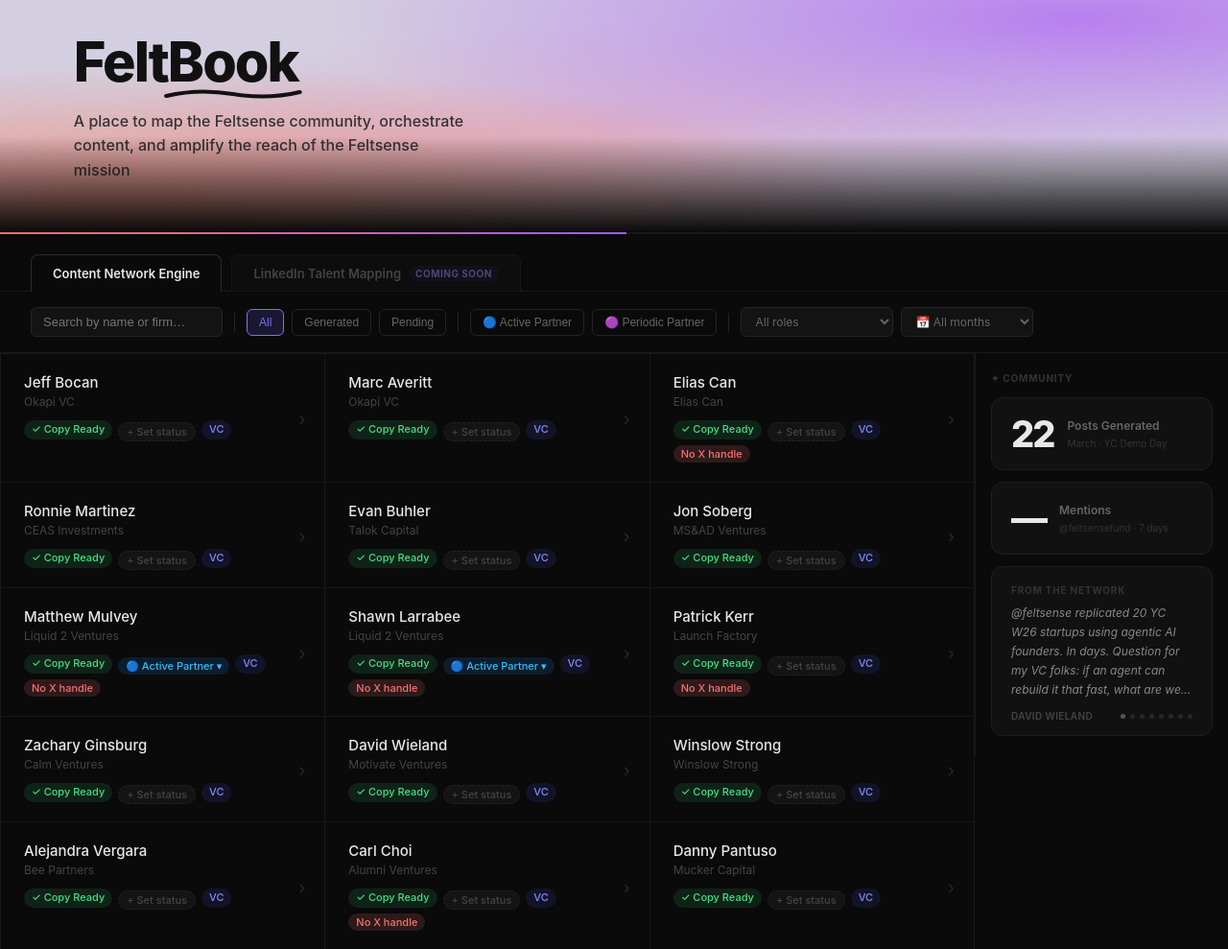
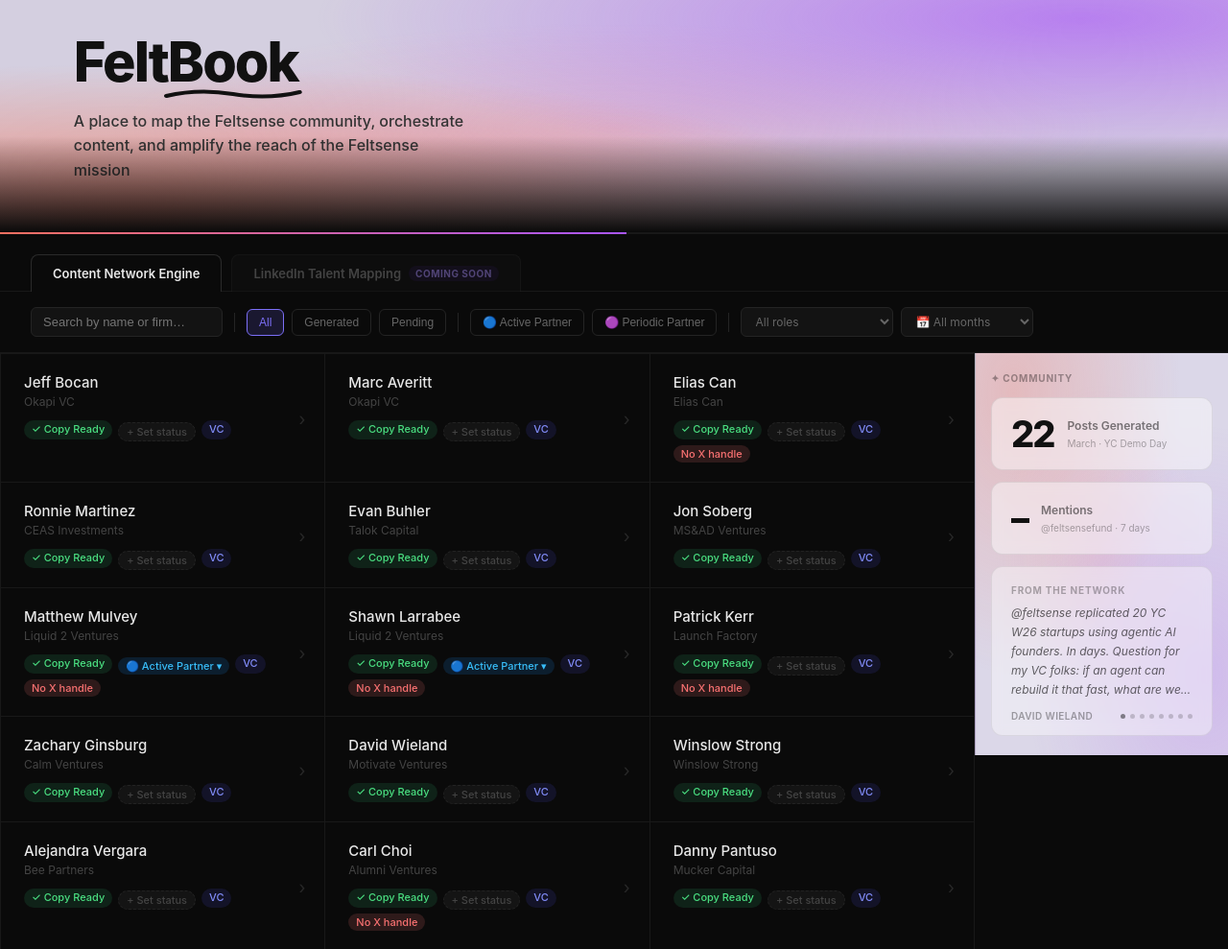
Before and after one commit to in-the-woods-sf/feltsenseproject, a Flask app: page / in a window 1280 px wide. Shown: the top 989 px of the page at 96% size. Run offline with Flask 3, Linux system fonts and the light colour scheme.

Commit message:
sidebar light gradient + glass cards; disable live mention fetch (placeholder)
Co-Authored-By: Claude Sonnet 4.6 <noreply@anthropic.com>

```diff
--- a/templates/index.html
+++ b/templates/index.html
@@ -97,61 +97,67 @@
       top: 0;
       max-height: 100vh;
       overflow-y: auto;
-      border-left: 1px solid #181818;
-      background: #0a0a0a;
+      border-left: 1px solid rgba(0,0,0,0.18);
+      background:
+        radial-gradient(ellipse at 15% 10%,  rgba(249, 112, 80, 0.28) 0%, transparent 55%),
+        radial-gradient(ellipse at 90% 80%,  rgba(168, 85, 247, 0.22) 0%, transparent 55%),
+        radial-gradient(ellipse at 50% 50%,  rgba(232, 121, 177, 0.14) 0%, transparent 60%),
+        #dbd7e8;
     }
     .sidebar-label {
       font-size: 10px;
       font-weight: 700;
       text-transform: uppercase;
       letter-spacing: 0.8px;
-      color: #333;
+      color: rgba(0,0,0,0.35);
       margin-bottom: 2px;
     }
 
     /* Stat card */
     .stat-card {
-      background: #111;
-      border: 1px solid #1e1e1e;
+      background: rgba(255,255,255,0.45);
+      border: 1px solid rgba(0,0,0,0.08);
       border-radius: 12px;
       padding: 18px 20px;
       display: flex;
       align-items: center;
       gap: 14px;
+      backdrop-filter: blur(6px);
     }
     .stat-number {
       font-size: 38px;
       font-weight: 800;
       letter-spacing: -2px;
-      color: #e8e8e8;
+      color: #111;
       line-height: 1;
     }
     .stat-label {
       font-size: 12px;
       font-weight: 600;
-      color: #666;
+      color: rgba(0,0,0,0.5);
       line-height: 1.4;
     }
     .stat-sub {
       font-size: 10px;
-      color: #333;
+      color: rgba(0,0,0,0.32);
       margin-top: 3px;
     }
 
     /* Quote carousel */
     .quote-card {
-      background: #111;
-      border: 1px solid #1e1e1e;
+      background: rgba(255,255,255,0.40);
+      border: 1px solid rgba(0,0,0,0.07);
       border-radius: 12px;
       padding: 18px 20px 14px;
       display: flex;
       flex-direction: column;
       justify-content: space-between;
+      backdrop-filter: blur(6px);
     }
     .quote-text {
       font-size: 12px;
       line-height: 1.65;
-      color: #888;
+      color: rgba(0,0,0,0.60);
       font-style: italic;
       flex: 1;
       display: -webkit-box;
@@ -171,7 +177,7 @@
     .quote-name {
       font-size: 10px;
       font-weight: 600;
-      color: #444;
+      color: rgba(0,0,0,0.35);
       text-transform: uppercase;
       letter-spacing: 0.4px;
     }
@@ -182,16 +188,16 @@
     .quote-dot {
       width: 5px; height: 5px;
       border-radius: 50%;
-      background: #282828;
+      background: rgba(0,0,0,0.18);
       transition: background 0.3s;
     }
-    .quote-dot.active { background: #555; }
+    .quote-dot.active { background: rgba(0,0,0,0.45); }
     .quote-label {
       font-size: 10px;
       font-weight: 700;
       text-transform: uppercase;
       letter-spacing: 0.8px;
-      color: #333;
+      color: rgba(0,0,0,0.30);
       margin-bottom: 8px;
     }
 
@@ -682,14 +688,7 @@ function setFilter(f, btn) {
   filterCards();
 }
 
-// ── @feltsensefund mention count ──────────────────────────
-fetch('/api/mention-count')
-  .then(r => r.json())
-  .then(d => {
-    const el = document.getElementById('mention-count');
-    if (el) el.textContent = (d.count !== null && d.count !== undefined) ? d.count : '—';
-  })
-  .catch(() => {});
+// @feltsensefund mention count — placeholder until X API polling is enabled
 </script>
 </body>
 </html>
```
